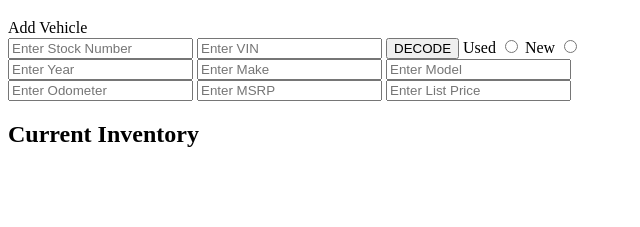
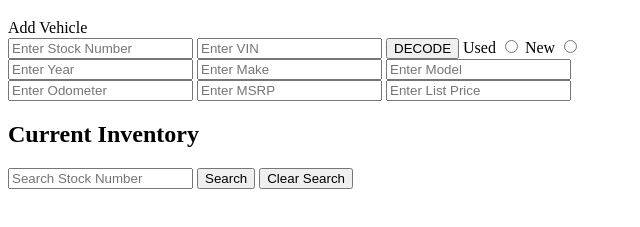
Before and after one commit to lsimmo25/phase-1-project-vehicle-inventory, a plain HTML site: page index.html in a window 1280 px wide. Shown: the part 61-288 px from the top of the page, without its empty margins (0-640 px from the left). Drawn offline with Linux system fonts and the light colour scheme.

Commit message:
created search and clear button and input bar

```diff
--- a/index.html
+++ b/index.html
@@ -33,6 +33,10 @@
 
     <section id="current-inventory">
         <h2>Current Inventory</h2>
+        <div>
+            <input type="text" name="" id="" placeholder="Search Stock Number">
+            <button>Search</button> <button>Clear Search</button>
+        </div>
         <div class="inventory-container">
             <!-- current inventory will go here -->
         </div>
```
